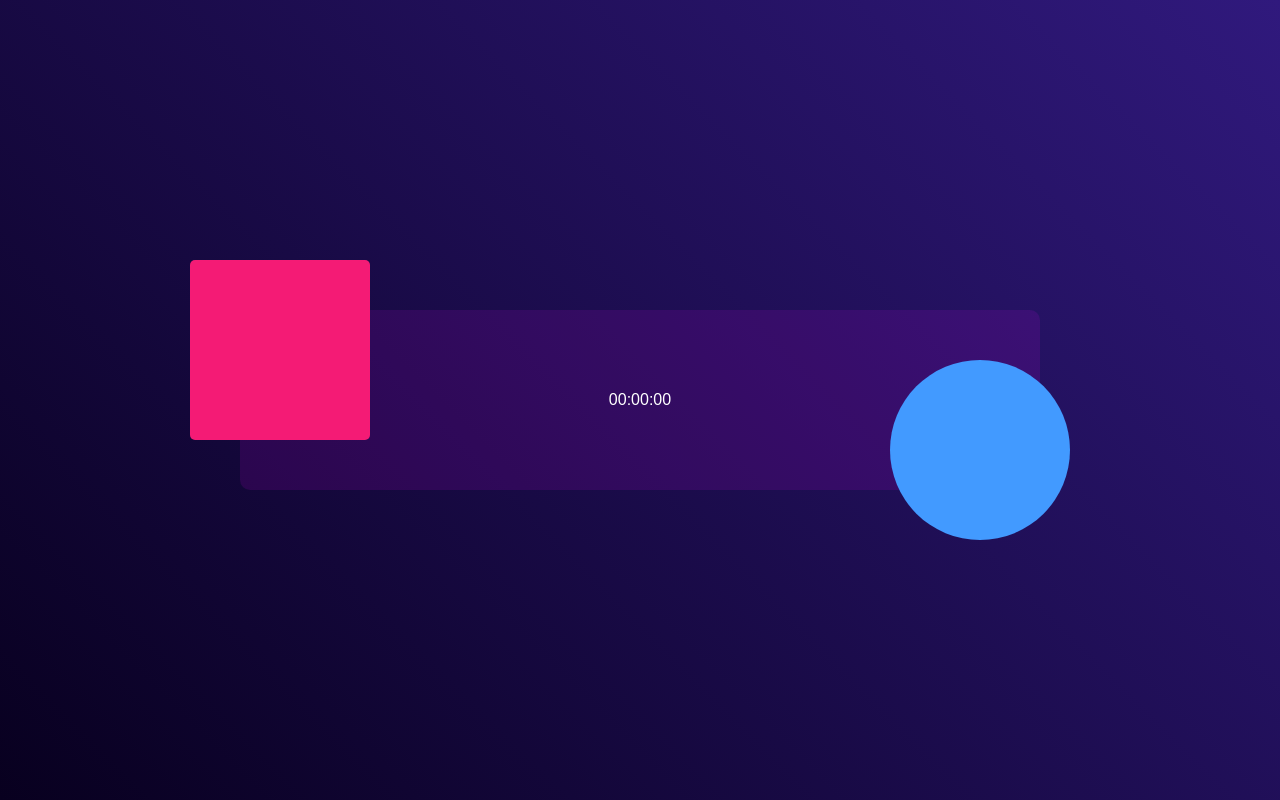
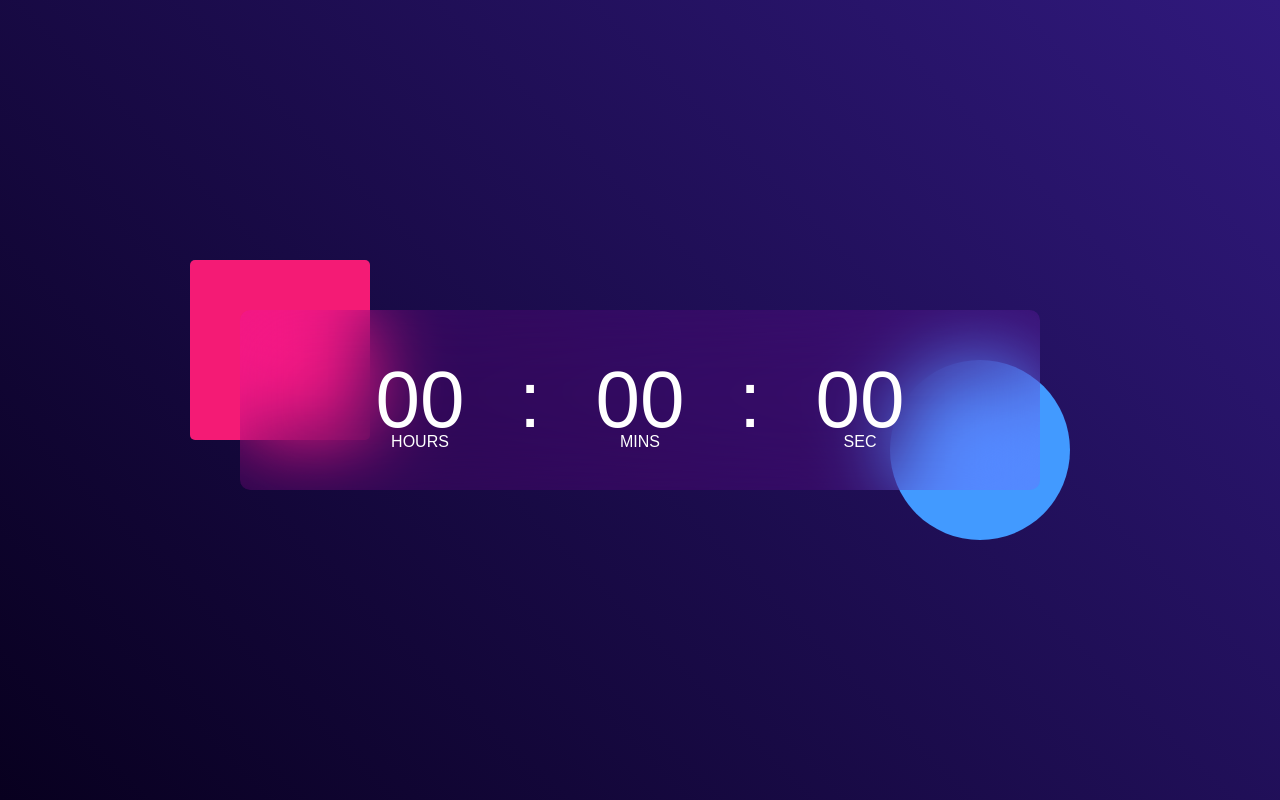
Before and after one commit to Alexsatm/Digital-Clock, a plain HTML site: page index.html in a window 1280 px wide. Drawn offline with Linux system fonts and the light colour scheme.

Commit message:
feat: style clock after

```diff
--- a/index.html
+++ b/index.html
@@ -10,7 +10,11 @@
     <div class="hero">
         <div class="container">
             <div class="clock">
-                00:00:00
+                <span id="hrs">00</span>
+                <span>:</span>
+                <span id="min">00</span>
+                <span>:</span>
+                <span id="sec">00</span>
             </div>
         </div>
     </div>
--- a/style.css
+++ b/style.css
@@ -30,6 +30,7 @@
     display: flex;
     align-items: center;
     justify-content: center;
+    backdrop-filter: blur(40px);
 }
 
 .container::after {
@@ -41,7 +42,7 @@
     position: absolute;
     top: -50px;
     left: -50px;
-    z-index: 1;
+    z-index: -1;
 }
 
 .container::before {
@@ -53,5 +54,34 @@
     position: absolute;
     right: -30px;
     bottom: -50px;
-    z-index: 1;
+    z-index: -1;
 }
+
+.clock span {
+    font-size: 80px;
+    width: 110px;
+    display: inline-block;
+    text-align: center;
+    position: relative;
+}
+
+.clock span::after {
+    content: '';
+    font-size: 16px;
+    position: absolute;
+    bottom: -5px;
+    left: 50%;
+    transform: translate(-50%);
+}
+
+#hrs::after {
+    content: 'HOURS';
+}
+
+#min::after {
+    content: 'MINS';
+}
+
+#sec::after {
+    content: 'SEC';
+}
```
